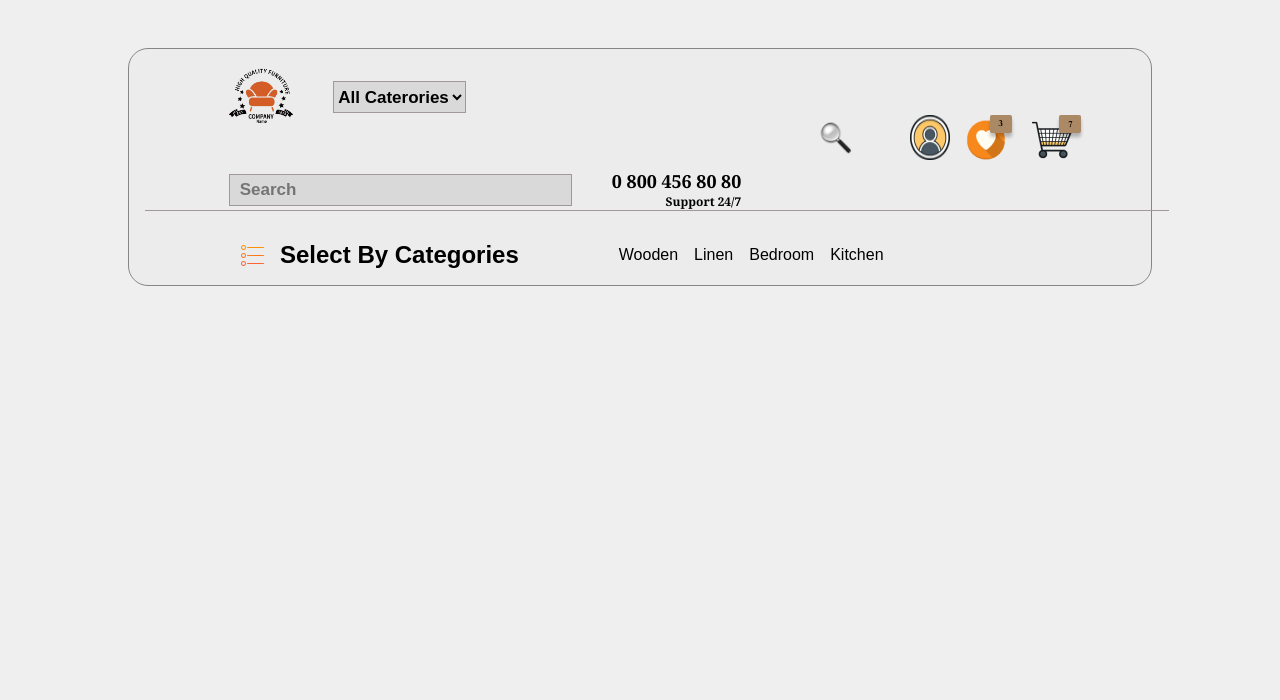
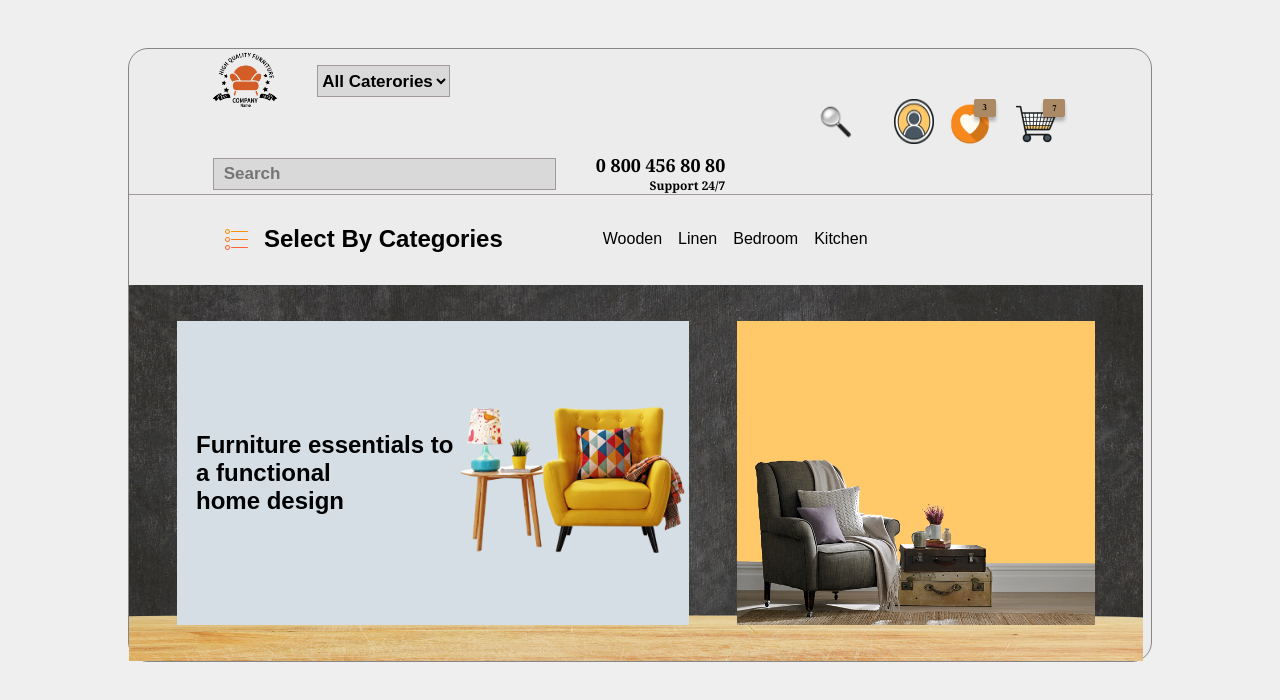
Before and after one commit to Caner-Yesiltas/Home-Furnishing-Page-Project, a plain HTML site: page index.html in a window 1280 px wide. Drawn offline with Linux system fonts and the light colour scheme; a web font is replaced by a local one.

Commit message:
sofa and armchair background problem fixed

```diff
--- a/index.html
+++ b/index.html
@@ -87,7 +87,31 @@
 
         </div>
       </nav>
-      <div class="home-design"></div>
+
+<main>
+
+<section class="section-1">
+
+<div class="sofa" >
+<h1>Furniture essentials to a functional <br>home design</h1>
+    <img src="/images/sofa.png" alt="sofa">
+
+</div>
+
+
+<div class="armchair" >
+
+<img src="/images/armchair.png" alt="armchair">
+
+</div>
+
+
+
+</section>
+
+
+</main>
+
     </div>
   </body>
 </html>
--- a/style.css
+++ b/style.css
@@ -22,8 +22,10 @@ body {
     border: 1px solid #888585;
 
     border-radius: 20px;
-    margin: 3rem auto; /* Otomatik merkezleme */
-  padding: 1rem; /* İçerik dolgu */
+    margin: 3rem auto;
+
+
+
 }
 
 .nav{
@@ -157,3 +159,55 @@ margin-top: 30px;
 .categories ul li{
     cursor: pointer;
 }
+
+
+.section-1{
+   height: 47vh;
+   background-repeat: no-repeat;
+    background-image: url(/images/stock.jpg);
+    background-position: center;
+    background-size: cover;
+   width: 99%;
+   margin-top:2rem ;
+   display: flex;
+   justify-content: space-evenly;
+   align-items: center;
+
+
+
+
+}
+
+.sofa{background-color: #D5DEE5;
+width: 40vw;
+height: 38vh;
+display: flex;
+justify-content: space-around;
+align-items: center;
+}
+
+.armchair img{
+    height: 38vh;
+    width: 28vw;
+}
+
+.armchair{
+    background-color:#FFC868 ;
+    width: 28vw;
+    height: 38vh;
+
+
+}
+
+.sofa img{
+    width: 20vw;
+height: 25vh;
+}
+
+.sofa h1{
+    font-family: "Bellota Text", sans-serif;
+    font-weight: 700;
+    font-style: normal;
+    font-size: 24px;
+    margin-left: 1.2rem;
+}
```
